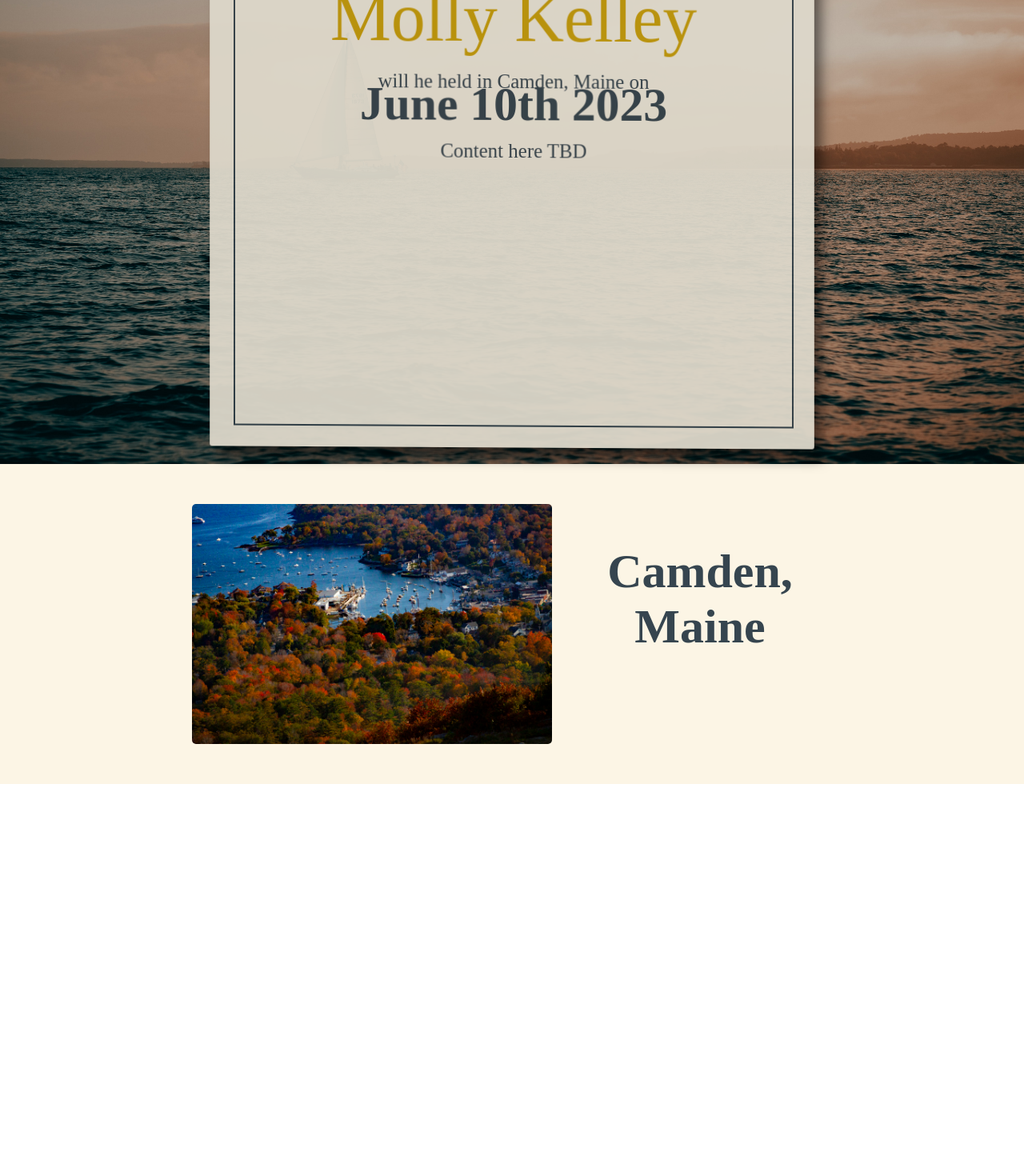
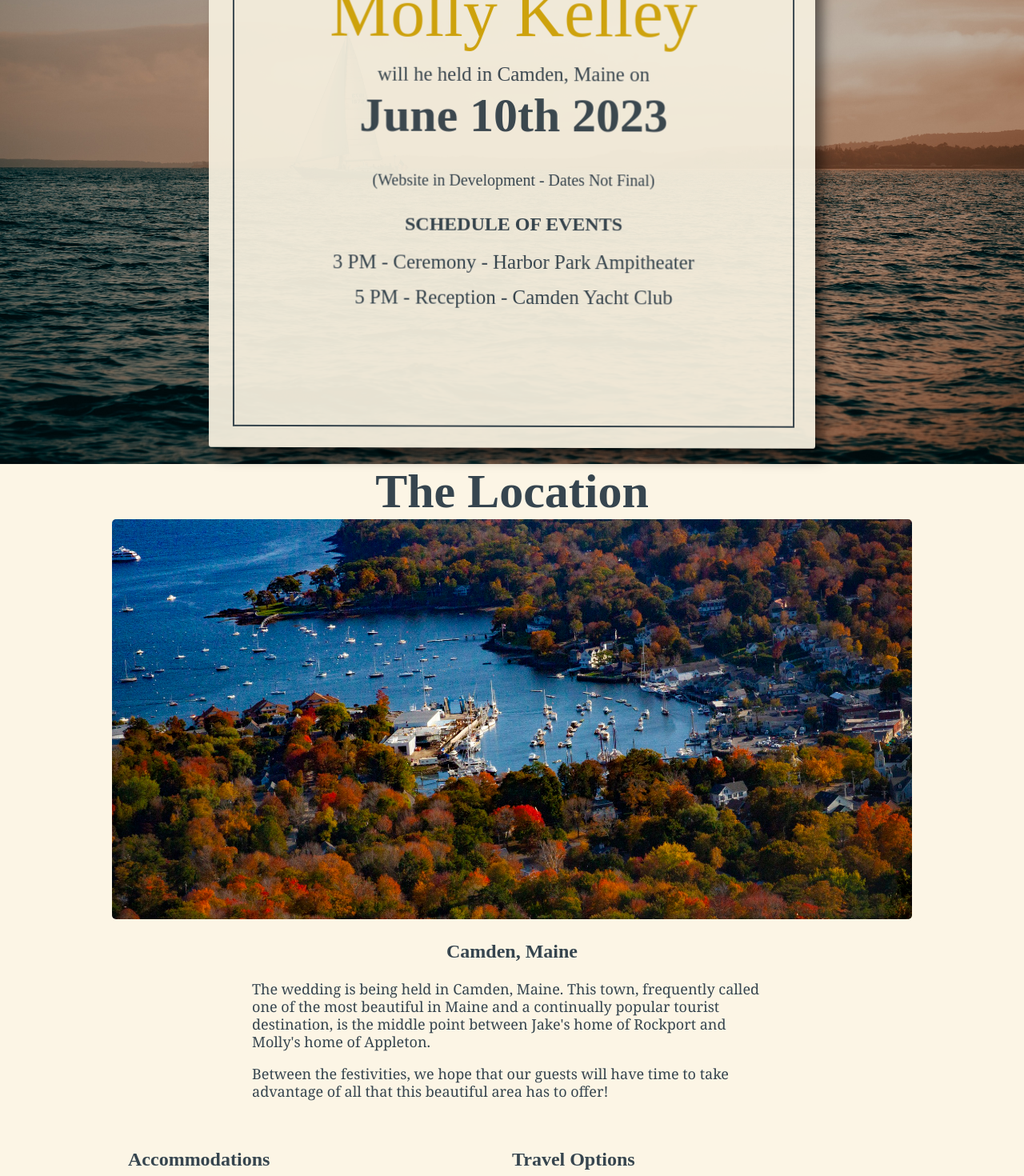
Before and after one commit to klingj3/wedding-site, a React (Create React App) app in the folder web-ui/: page / in a window 1280 px wide. Shown: the part 220-1690 px from the top of the page at 80% size. Before the commit the page ends 1200 px from the top, so only its background shows below. Built offline with nearby package versions, Linux system fonts and the light colour scheme; a web font is replaced by a local one.

Commit message:
Location information

```diff
--- a/web-ui/package.json
+++ b/web-ui/package.json
@@ -1,7 +1,7 @@
 {
   "name": "web-ui",
   "version": "0.1.0",
-  "homepage": "http://molly.klingelhofer.me",
+  "homepage": "http://molly.klingelhofer.me/",
   "private": true,
   "dependencies": {
     "@testing-library/jest-dom": "^5.16.5",
--- a/web-ui/src/App.css
+++ b/web-ui/src/App.css
@@ -10,6 +10,7 @@
 h3 {
   font-family: "Benne", serif;
   font-size: 24px;
+  line-height: 24px;
 }
 
 h2 {
@@ -20,3 +21,10 @@ h2 {
 hr {
   width: 90%;
 }
+
+p {
+  font-family: Georgia, Serif, serif;
+  font-size: 18px;
+  font-weight: normal;
+  line-height: 22px;
+}
--- a/web-ui/src/App.js
+++ b/web-ui/src/App.js
@@ -1,7 +1,7 @@
 import logo from './logo.svg';
 import './App.css';
 import {LandingSection} from "./sections/Landing";
-import {DayOfSection} from "./sections/DayOf";
+import {DayOfSection} from "./sections/TownInfo";
 
 function App() {
   return (
--- a/web-ui/src/sections/DayOf.js
+++ /dev/null
@@ -1,31 +0,0 @@
-import {InnerSection, Section, colors, ImageBox} from "../shared/shared-elements";
-import styled from 'styled-components';
-import {MenuBar} from "../menu/MenuBar";
-
-const ShortSection = styled(Section)`
-    height: fit-content;
-`;
-
-const DayOfInnerSection = styled(InnerSection)`
-    display: flex;
-    margin-left: auto;
-    margin-right: auto;
-    max-width: 800px;
-
-    & img {
-        margin-right: 20px;
-    }
-`;
-
-const imagePath = require("../static/img/camden-harbor.jpg");
-
-export const DayOfSection = () => {
-    return <ShortSection>
-        <DayOfInnerSection>
-            <ImageBox src={imagePath} style={{height: '300px'}}/>
-            <div>
-                <h2 style={{preWrap: 'none'}}> Camden, Maine </h2>
-            </div>
-        </DayOfInnerSection>
-    </ShortSection>
-};
--- a/web-ui/src/sections/Landing.js
+++ b/web-ui/src/sections/Landing.js
@@ -13,7 +13,7 @@ const Names = styled.h1`
 const Date = styled.h3`
   font-size: 60px;
   font-family: "Benne";
-  margin-top: 0px;
+  line-height: 30px;
 `;
 
 const Invitation = styled.div`
@@ -28,15 +28,14 @@ const Invitation = styled.div`
     font-weight: lighter;
     font-size: 25px;
     margin-top: 10px;
-    margin-bottom: -20px;
   }
 
 @keyframes example {
-  0% {transform: rotateX(5deg) rotateY(-10deg); filter: brightness(0.8); color: darkgoldenrod;}
-  25% {transform: rotateX(0deg) rotateY(0deg); filter: brightness(1); color: gold;}
-  50% {transform: rotateX(5deg) rotateY(10deg); filter: brightness(0.8); color: darkgoldenrod;}
-  75% {transform: rotateX(0deg) rotateY(0deg); filter: brightness(1); color: gold;}
-  100% {transform: rotateX(5deg) rotateY(-10deg); filter: brightness(0.8); color: darkgoldenrod;}
+  0% {transform: rotateX(5deg) rotateY(-10deg); filter: brightness(0.8); color: gold;}
+  25% {transform: rotateX(0deg) rotateY(0deg); filter: brightness(1); color: darkgoldenrod;}
+  50% {transform: rotateX(5deg) rotateY(10deg); filter: brightness(0.92); color: gold;}
+  75% {transform: rotateX(0deg) rotateY(0deg); filter: brightness(1); color: darkgoldenrod;}
+  100% {transform: rotateX(5deg) rotateY(-10deg); filter: brightness(0.92); color: gold;}
 }
 
   opacity: 0.95;
@@ -102,7 +101,18 @@ export const LandingSection = () => {
                         June 10th 2023
                     </Date>
                     <p>
-                        Content here TBD
+                        <br />
+                        <br />
+                        <span style={{fontSize: '20px', fontWeight: 'lighter'}} >(Website in Development - Dates Not Final)</span>
+                        <br />
+                        <br />
+                        <h3>SCHEDULE OF EVENTS</h3>
+                        <p>
+                        3 PM - Ceremony - Harbor Park Ampitheater
+                        <br />
+                        <br />
+                        5 PM - Reception - Camden Yacht Club
+                        </p>
                     </p>
                 </BorderBox>
             </Invitation>
--- /dev/null
+++ b/web-ui/src/sections/TownInfo.js
@@ -0,0 +1,127 @@
+import {InnerSection, Section, colors, ImageBox} from "../shared/shared-elements";
+import styled from 'styled-components';
+import {MenuBar} from "../menu/MenuBar";
+
+const ShortSection = styled(Section)`
+    height: fit-content;
+`;
+
+const DayOfInnerSection = styled(InnerSection)`
+    margin-left: auto;
+    margin-right: auto;
+    max-width: 1000px;
+
+    & .left {
+        margin-right: 20px;
+    }
+
+    & .centered-descriptor {
+        width: 650px;
+        margin-left: auto;
+        margin-right: auto;
+    }
+
+    & .centered-descriptor p {
+        text-align: left;
+    }
+
+    padding-bottom: 20px;
+`;
+
+const SectionHeader = styled.h2`
+    pre-wrap: none;
+    margin: 0px;
+`;
+
+const ColumnContainer = styled.div`
+    display: flex;
+    flex-direction: row;
+    padding: 20px;
+`;
+
+const Column = styled.div`
+    margin-left: auto;
+    margin-right: auto;
+    width: 100%;
+    text-align: left;
+    margin-right: 20px;
+`;
+
+
+const PriceText = styled.span`
+    font-weight: lighter;
+    font-style: italics;
+`;
+
+const imagePath = require("../static/img/camden-harbor.jpg");
+
+export const DayOfSection = () => {
+    return <ShortSection>
+        <SectionHeader>The Location</SectionHeader>
+        <DayOfInnerSection>
+            <ImageBox src={imagePath} style={{width: '100%', objectFit: 'cover', objectPosition: 'top'}}/>
+            <div className="centered-descriptor">
+                <h3>
+                    Camden, Maine
+                </h3>
+                <p>
+                    The wedding is being held in Camden, Maine. This town, frequently called one of the most beautiful
+                    in Maine and a continually popular tourist destination, is the middle point between Jake's home
+                    of Rockport and Molly's home of Appleton.
+                </p>
+                <p>
+                    Between the festivities, we hope that our guests will have time to take advantage of all
+                    that this beautiful area has to offer!
+                </p>
+            </div>
+            <ColumnContainer>
+                <Column>
+                    <h3>Accommodations</h3>
+                    <p>
+                        As a tourist destination, Camden and the neighboring towns have a number of hotels available.
+
+                        June 10th is a little earlier than the typical tourist season, so hotels for this date should
+                        be available for some time - though it's always best to book sooner so as to err on the side
+                        of caution.
+                    </p>
+                    <ul>
+                        <li>
+                            <b>16 Bayview</b> - A modern hotel just a few minutes walk from the reception venue,
+                            with a rooftop bar and in the center of town.
+                            <PriceText>Last Check shows $360 / night for wedding weekend. </PriceText>
+                        </li>
+                        <li>
+                            <b>Lord Camden Inn</b> - One of the larger hotels in Camden, on Main St and just a
+                            few minutes walk from the venue.
+                            <PriceText>Last Check shows $260 / night for wedding weekend. </PriceText>
+                        </li>
+                        <li>
+                            <b>Cedar Crest Inn</b> - A smaller hotel a mile from the reception venue. Visiting
+                                New Yorkers may call this a walkable distance to the venue, but busy street
+                                makes this inadvisable at night.
+                            <PriceText> Last Check shows $160 / night for wedding weekend. </PriceText>
+                        </li>
+                        <li>
+                            <b>Ledges By The Bay</b> - Car / Taxi Required, 10 minutes driving from the venues.
+                            A great little motel with nice water views.
+                            <PriceText> Last check shows $150-$250 / night for wedding weekend. </PriceText>
+                        </li>
+                        <h4>
+                            This list will be expanded as the wedding continues to get closer.
+                        </h4>
+                    </ul>
+                 </Column>
+                <Column>
+                    <h3>Travel Options </h3>
+                    <p>
+                        Midcoast Maine has few public transportation options, so some personal transportation will
+                        be necesary for most visitors. For arriving in the area, common options are:
+                        <ul>
+                            TBD!!!
+                        </ul>
+                    </p>
+                </Column>
+            </ColumnContainer>
+        </DayOfInnerSection>
+    </ShortSection>
+};
--- a/web-ui/src/shared/shared-elements.js
+++ b/web-ui/src/shared/shared-elements.js
@@ -7,13 +7,13 @@ export const colors = {
 
 export const Section = styled.div`
   height: 100vh;
+  min-height: 800px;
   width: 100%;
   background-color: ${colors.cream};
 `;
 
 export const InnerSection = styled.div`
   margin: auto;
-  padding: 50px;
   max-width: 950px;
 `;
 
```
